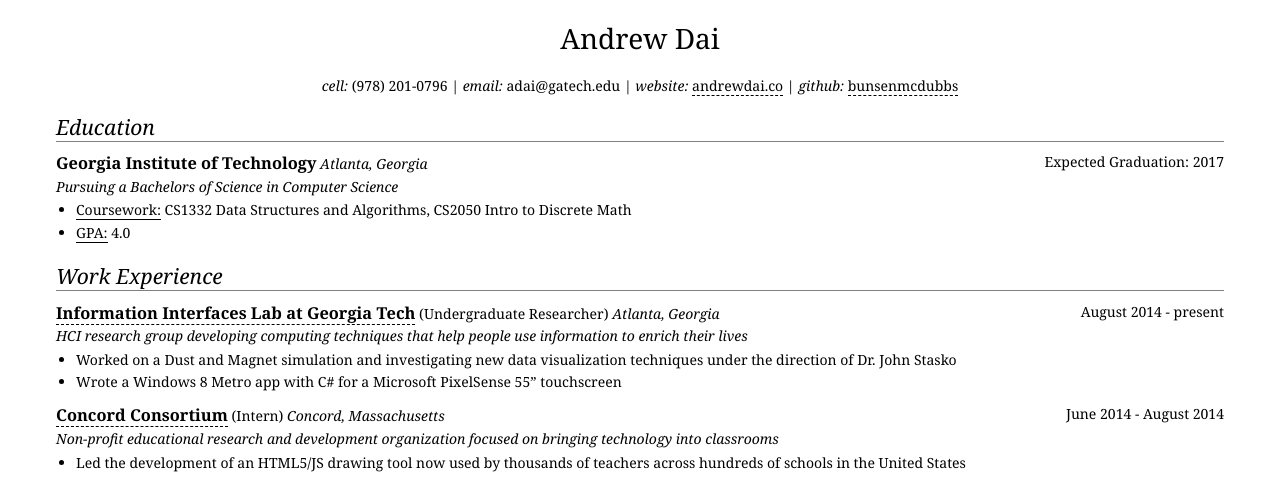
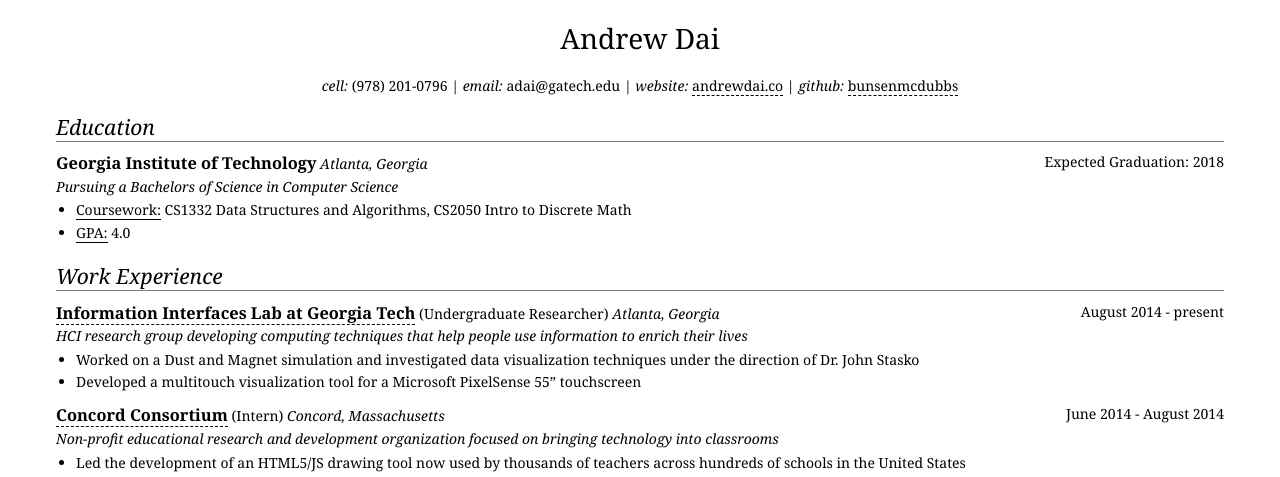
Before and after one commit to bunsenmcdubbs/bunsenmcdubbs.github.io, a Jekyll site: the page resume/index.html, which Jekyll copies as it is, in a window 1280 px wide. Shown: the top 477 px of the page. Built offline with Jekyll 4.4.1, drawn with Linux system fonts in a browser that asks for light colours; Markdown is read by kramdown in place of the engine named in the settings.

Commit message:
minor resume changes... awaiting major changes

```diff
--- a/resume/index.html
+++ b/resume/index.html
@@ -28,7 +28,7 @@
       <div class="entry">
         <h3>Georgia Institute of Technology</h3>
         <span class='loc'>Atlanta, Georgia</span>
-        <span class='date'>Expected Graduation: 2017</span>
+        <span class='date'>Expected Graduation: 2018</span>
         <p class="des">Pursuing a Bachelors of Science in Computer Science</p>
         <ul>
           <!-- <li><p><span class="label">Research:</span> Information Interfaces Lab
@@ -52,9 +52,9 @@
         <p class="des">HCI research group developing computing techniques that
           help people use information to enrich their lives</p>
         <ul>
-          <li><p>Worked on a Dust and Magnet simulation and investigating new data visualization techniques
+          <li><p>Worked on a Dust and Magnet simulation and investigated data visualization techniques
             under the direction of Dr. John Stasko</li>
-          <li><p>Wrote a Windows 8 Metro app with C# for a Microsoft PixelSense 55&rdquo; touchscreen</p></li>
+          <li><p>Developed a multitouch visualization tool for a Microsoft PixelSense 55&rdquo; touchscreen</p></li>
         </ul>
       </div>
 
```
